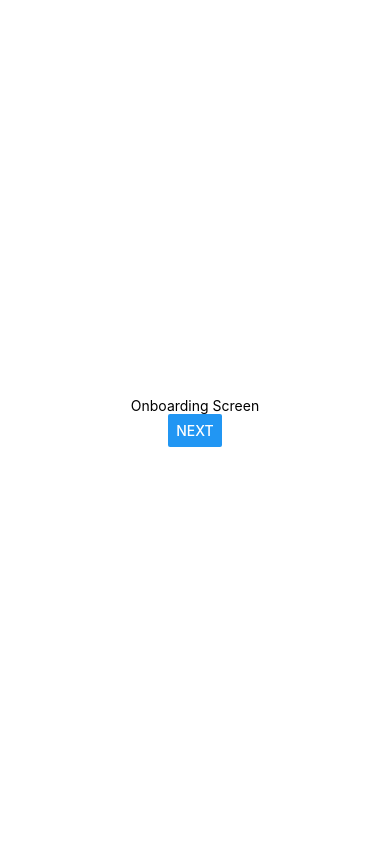
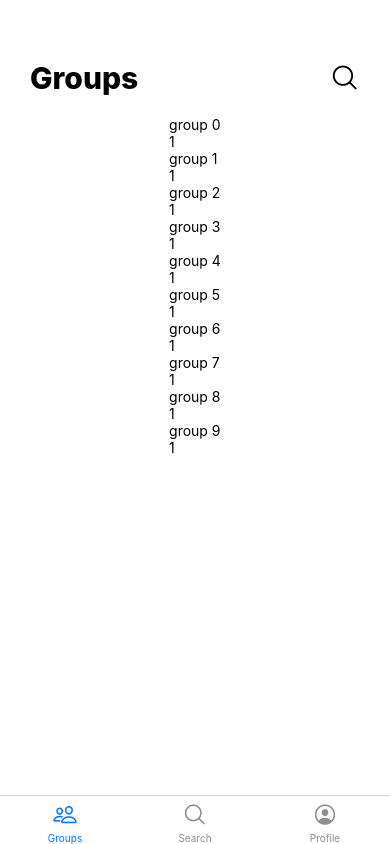
Before and after one commit to jasongir/ConnectUVA, a React Native app: screen /Groups in a window 390 px wide. Built offline with nearby package versions, Linux system fonts and the light colour scheme.

Commit message:
groups screen looking slightly more convincing

```diff
--- a/App.js
+++ b/App.js
@@ -1,6 +1,9 @@
 import React from "react";
 import { StatusBar } from "expo-status-bar";
 import { StyleSheet, Text, View, Button } from "react-native";
+
+import { useFonts } from "expo-font";
+import AppLoading from "expo-app-loading";
 
 import { NavigationContainer } from "@react-navigation/native";
 import { createNativeStackNavigator } from "@react-navigation/native-stack";
@@ -15,51 +18,51 @@ import MainApp from "./screens/main-app/main-app.component";
 
 const Stack = createNativeStackNavigator();
 
+export const mainFont = "Montserrat-Black";
+
 export default function App() {
+	let [fontsLoaded] = useFonts({
+		Montserrat: require("./assets/fonts/Montserrat-Black.ttf"),
+	});
+
+	const globalOptions = {
+		headerShown: false,
+	};
+
+	if (!fontsLoaded) return <AppLoading />;
+	else
 		return (
 			<NavigationContainer>
-			<Stack.Navigator initialRouteName="Onboarding">
+				<Stack.Navigator initialRouteName="MainApp">
 					<Stack.Screen
 						name="Onboarding"
 						component={Onboarding}
-					options={{
-						headerShown: false,
-					}}
+						options={globalOptions}
 					/>
 					<Stack.Screen
 						name="PhoneVerification"
 						component={PhoneVerification}
-					options={{
-						headerShown: false,
-					}}
+						options={globalOptions}
 					/>
 					<Stack.Screen
 						name="VerificationCode"
 						component={VerificationCode}
-					options={{
-						headerShown: false,
-					}}
+						options={globalOptions}
 					/>
 					<Stack.Screen
 						name="SetupName"
 						component={SetupName}
-					options={{
-						headerShown: false,
-					}}
+						options={globalOptions}
 					/>
 					<Stack.Screen
 						name="InfoForm"
 						component={InfoForm}
-					options={{
-						headerShown: false,
-					}}
+						options={globalOptions}
 					/>
 					<Stack.Screen
 						name="MainApp"
 						component={MainApp}
-					options={{
-						headerShown: false,
-					}}
+						options={globalOptions}
 					/>
 				</Stack.Navigator>
 			</NavigationContainer>
@@ -72,5 +75,6 @@ const styles = StyleSheet.create({
 		backgroundColor: "#fff",
 		alignItems: "center",
 		justifyContent: "center",
+		fontFamily: "Montserrat-Black",
 	},
 });
--- /dev/null
+++ b/components/group-list-item/group-list-item.component.jsx
@@ -0,0 +1,24 @@
+import { StyleSheet, Text, View, Pressable } from "react-native";
+import React from "react";
+
+const GroupListItem = ({
+	name,
+	lastText,
+	avatar,
+	unreadMessageNumber,
+	onPress,
+}) => {
+	return (
+		<View>
+			<Pressable onPress={onPress}>
+				<Text>{name}</Text>
+				{/* <Text>{lastText}</Text> */}
+				<Text>{unreadMessageNumber}</Text>
+			</Pressable>
+		</View>
+	);
+};
+
+export default GroupListItem;
+
+const styles = StyleSheet.create({});
--- a/package.json
+++ b/package.json
@@ -12,6 +12,8 @@
     "@react-navigation/native": "^6.0.4",
     "@react-navigation/native-stack": "^6.2.2",
     "expo": "~42.0.1",
+    "expo-app-loading": "^1.1.2",
+    "expo-font": "~9.2.1",
     "expo-status-bar": "~1.0.4",
     "react": "16.13.1",
     "react-dom": "16.13.1",
--- /dev/null
+++ b/screens/groups-chat-navigator/groups-chat-navigator.component.jsx
@@ -0,0 +1,38 @@
+import React from "react";
+import { StatusBar } from "expo-status-bar";
+import { StyleSheet, Text, View, Button } from "react-native";
+
+import AppLoading from "expo-app-loading";
+
+import Groups from "../groups/groups.component";
+import MessagingScreen from "../messaging-screen/messaging-screen.component";
+
+import { createNativeStackNavigator } from "@react-navigation/native-stack";
+
+const Stack = createNativeStackNavigator();
+const globalOptions = {
+	headerShown: false,
+};
+
+export default function App() {
+	return (
+		<Stack.Navigator initialRouteName="Groups">
+			<Stack.Screen name="Groups" component={Groups} options={globalOptions} />
+			<Stack.Screen
+				name="MessagingScreen"
+				component={MessagingScreen}
+				options={globalOptions}
+			/>
+		</Stack.Navigator>
+	);
+}
+
+const styles = StyleSheet.create({
+	container: {
+		flex: 1,
+		backgroundColor: "#fff",
+		alignItems: "center",
+		justifyContent: "center",
+		fontFamily: "Montserrat-Black",
+	},
+});
--- a/screens/groups/groups.component.jsx
+++ b/screens/groups/groups.component.jsx
@@ -1,11 +1,46 @@
 import { StatusBar } from "expo-status-bar";
-import React from "react";
-import { StyleSheet, Text, View } from "react-native";
+import React, { useEffect } from "react";
+import { StyleSheet, Text, View, ScrollView } from "react-native";
+import Ionicons from "@expo/vector-icons/Ionicons";
 
-export default function Groups() {
+import GroupListItem from "../../components/group-list-item/group-list-item.component";
+
+import { createNativeStackNavigator } from "@react-navigation/native-stack";
+
+const Stack = createNativeStackNavigator();
+
+const groups = Array(10)
+	.fill()
+	.map((_, idx) => ({
+		name: `group ${idx}`,
+		lastText: {
+			text: `last message in ${idx}`,
+			dateStamp: new Date().toLocaleDateString(),
+			timeStamp: new Date().toLocaleTimeString(),
+		},
+		avatar: null,
+		unreadMessageNumber: 1,
+	}));
+
+export default function Groups({ navigation }) {
 	return (
 		<View style={styles.container}>
-			<Text>Group Screen</Text>
+			<View style={styles.header}>
+				<Text style={styles.title}>Groups</Text>
+				<Ionicons name="search-outline" size={styles.title.fontSize} />
+			</View>
+			<ScrollView>
+				{groups.map(({ name, lastText, avatar, unreadMessageNumber }) => (
+					<GroupListItem
+						key={name}
+						name={name}
+						lastText={lastText}
+						avatar={avatar}
+						unreadMessageNumber={unreadMessageNumber}
+						onPress={() => navigation.push("MessagingScreen")}
+					/>
+				))}
+			</ScrollView>
 			<StatusBar style="auto" />
 		</View>
 	);
@@ -18,4 +53,18 @@ const styles = StyleSheet.create({
 		alignItems: "center",
 		justifyContent: "center",
 	},
+	header: {
+		display: "flex",
+		flexDirection: "row",
+		justifyContent: "space-between",
+		alignItems: "baseline",
+		width: "100%",
+		paddingTop: 60,
+		paddingBottom: 20,
+		paddingHorizontal: 30,
+	},
+	title: {
+		fontSize: 30,
+		fontWeight: "800",
+	},
 });
--- a/screens/main-app/main-app.component.jsx
+++ b/screens/main-app/main-app.component.jsx
@@ -6,20 +6,23 @@ import Ionicons from "@expo/vector-icons/Ionicons";
 import { NavigationContainer } from "@react-navigation/native";
 import { createBottomTabNavigator } from "@react-navigation/bottom-tabs";
 
-import Groups from "../groups/groups.component";
+import GroupsChatNavigator from "../groups-chat-navigator/groups-chat-navigator.component";
 import Search from "../search/search.component";
 import Profile from "../profile/profile.component";
 
 const Tab = createBottomTabNavigator();
+const globalOptions = {
+	headerShown: false,
+};
 
 export default function MainApp() {
 	return (
 		<Tab.Navigator
-			initialRouteName="Groups"
+			initialRouteName="GroupsChatNavigator"
 			screenOptions={({ route }) => ({
 				tabBarIcon: ({ focused, color, size }) => {
 					let iconName;
-					if (route.name === "Groups") {
+					if (route.name === "GroupsChatNavigator") {
 						iconName = "people-outline";
 					} else if (route.name === "Search") {
 						iconName = "search-outline";
@@ -30,9 +33,17 @@ export default function MainApp() {
 				},
 			})}
 		>
-			<Tab.Screen name="Groups" component={Groups} />
-			<Tab.Screen name="Search" component={Search} />
-			<Tab.Screen name="Profile" component={Profile} />
+			<Tab.Screen
+				name="GroupsChatNavigator"
+				component={GroupsChatNavigator}
+				options={(navigation) => ({
+					...globalOptions,
+					tabBarLabel: "Groups",
+					title: "Groups",
+				})}
+			/>
+			<Tab.Screen name="Search" component={Search} options={globalOptions} />
+			<Tab.Screen name="Profile" component={Profile} options={globalOptions} />
 		</Tab.Navigator>
 	);
 }
--- a/screens/messaging-screen/messaging-screen.component.jsx
+++ b/screens/messaging-screen/messaging-screen.component.jsx
@@ -1,12 +1,13 @@
 import { StatusBar } from "expo-status-bar";
 import React from "react";
-import { StyleSheet, Text, View } from "react-native";
+import { StyleSheet, Text, View, Button } from "react-native";
 
-export default function MessagingScreen() {
+export default function MessagingScreen({ navigation }) {
 	return (
 		<View style={styles.container}>
 			<Text>Messaging Screen</Text>
 			<StatusBar style="auto" />
+			<Button title="Back" onPress={() => navigation.goBack()} />
 		</View>
 	);
 }
--- a/screens/onboarding/onboarding.component.jsx
+++ b/screens/onboarding/onboarding.component.jsx
@@ -1,5 +1,5 @@
 import { StatusBar } from "expo-status-bar";
-import React from "react";
+import React, { useContext } from "react";
 import { StyleSheet, Text, View, Button } from "react-native";
 
 export default function Onboarding({ navigation }) {
@@ -8,7 +8,7 @@ export default function Onboarding({ navigation }) {
 	};
 	return (
 		<View style={styles.container}>
-			<Text>Onboarding Screen</Text>
+			<Text style={styles.text}>Onboarding Screen</Text>
 			<StatusBar style="auto" />
 			<Button title="next" onPress={nextPress} />
 		</View>
@@ -22,4 +22,5 @@ const styles = StyleSheet.create({
 		alignItems: "center",
 		justifyContent: "center",
 	},
+	text: {},
 });
```
Also changed, not shown: components/avatar/avatar.component.jsx (added, +13 -0 lines), 1 other file (tests, documents, lock files or other folders). Lines whose indentation alone changed are shown as unchanged.
